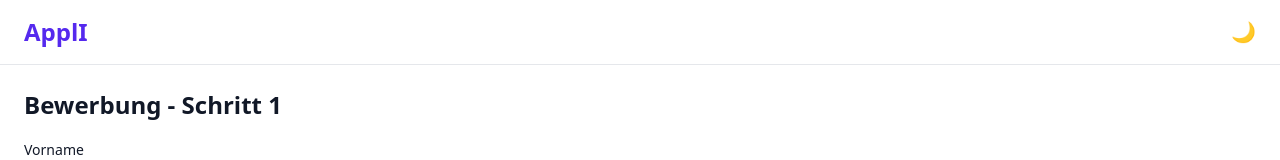
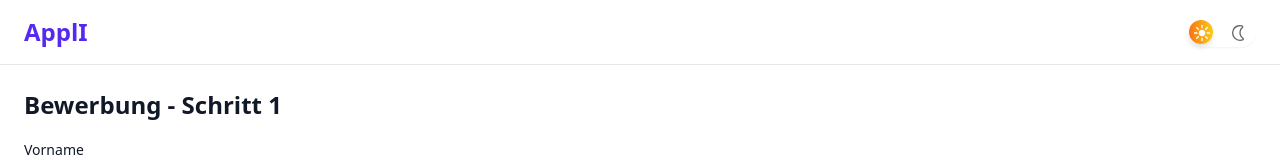
Before and after one commit to LuisAll12/ApplI, a Vue app: page /chat/new in a window 1280 px wide. Shown: the top 160 px of the page. Built offline with nearby package versions, Linux system fonts and the light colour scheme.

Commit message:
feat: implement DarkToggle component and enhance dark mode functionality

```diff
--- /dev/null
+++ b/src/components/DarkToggle.vue
@@ -0,0 +1,46 @@
+<template>
+    <label class="inline-flex items-center relative cursor-pointer">
+        <input
+        class="peer hidden"
+        type="checkbox"
+        :checked="dark"
+        @change="toggleDark"/>
+        <div
+            class="relative w-[70px] h-[30px] bg-white peer-checked:bg-zinc-500 rounded-full
+            after:absolute after:content-[''] after:w-[24px] after:h-[24px] after:bg-gradient-to-r from-orange-500 to-yellow-400
+            peer-checked:after:from-zinc-900 peer-checked:after:to-zinc-900 after:rounded-full
+            after:top-[3px] after:left-[3px] active:after:w-[30px]
+            peer-checked:after:left-[67px] peer-checked:after:translate-x-[-100%]
+            shadow-sm duration-300 after:duration-300 after:shadow-md">
+        </div>
+
+        <!-- Sonne -->
+        <svg
+            viewBox="0 0 24 24"
+            class="fill-white peer-checked:opacity-60 absolute w-4 h-4 left-[8px] top-[8px]"
+            xmlns="http://www.w3.org/2000/svg">
+        <path
+            d="M12,17c-2.76,0-5-2.24-5-5s2.24-5,5-5,5,2.24,5,5-2.24,5-5,5ZM13,0h-2V5h2V0Zm0,19h-2v5h2v-5ZM5,11H0v2H5v-2Zm19,0h-5v2h5v-2Zm-2.81-6.78l-1.41-1.41-3.54,3.54,1.41,1.41,3.54-3.54ZM7.76,17.66l-1.41-1.41-3.54,3.54,1.41,1.41,3.54-3.54Zm0-11.31l-3.54-3.54-1.41,1.41,3.54,3.54,1.41-1.41Zm13.44,13.44l-3.54-3.54-1.41,1.41,3.54,3.54,1.41-1.41Z"/>
+        </svg>
+
+        <!-- Mond -->
+        <svg
+            viewBox="0 0 24 24"
+            class="fill-black opacity-60 peer-checked:opacity-70 peer-checked:fill-white absolute w-4 h-4 right-[8px] top-[8px]"
+            xmlns="http://www.w3.org/2000/svg">
+        <path
+            d="M12.009,24A12.067,12.067,0,0,1,.075,10.725,12.121,12.121,0,0,1,10.1.152a13,13,0,0,1,5.03.206,2.5,2.5,0,0,1,1.8,1.8,2.47,2.47,0,0,1-.7,2.425c-4.559,4.168-4.165,10.645.807,14.412h0a2.5,2.5,0,0,1-.7,4.319A13.875,13.875,0,0,1,12.009,24Zm.074-22a10.776,10.776,0,0,0-1.675.127,10.1,10.1,0,0,0-8.344,8.8A9.928,9.928,0,0,0,4.581,18.7a10.473,10.473,0,0,0,11.093,2.734.5.5,0,0,0,.138-.856h0C9.883,16.1,9.417,8.087,14.865,3.124a.459.459,0,0,0,.127-.465.491.491,0,0,0-.356-.362A10.68,10.68,0,0,0,12.083,2Z"/>
+        </svg>
+    </label>
+</template>
+
+<script setup lang="ts">
+import { onMounted } from 'vue'
+import { useDarkMode } from '../composables/useDarkMode'
+
+const { dark, toggleDark, initDarkMode } = useDarkMode()
+
+onMounted(() => {
+  initDarkMode()
+})
+</script>
--- a/src/composables/useDarkMode.js
+++ b/src/composables/useDarkMode.js
@@ -1,18 +1,25 @@
-import { ref, onMounted } from 'vue'
+// composables/useDarkMode.ts
+import { ref } from 'vue'
 
 const dark = ref(false)
 
-export function useDarkMode() {
+const updateDom = () => {
+  document.documentElement.classList.toggle('dark', dark.value)
+}
+
 const initDarkMode = () => {
-    dark.value = localStorage.theme === 'dark'
-    document.documentElement.classList.toggle('dark', dark.value)
+  const saved = localStorage.theme
+  const prefersDark = window.matchMedia('(prefers-color-scheme: dark)').matches
+  dark.value = saved === 'dark' || (!saved && prefersDark)
+  updateDom()
 }
 
 const toggleDark = () => {
   dark.value = !dark.value
-    document.documentElement.classList.toggle('dark', dark.value)
+  updateDom()
   localStorage.theme = dark.value ? 'dark' : 'light'
 }
 
+export function useDarkMode() {
   return { dark, toggleDark, initDarkMode }
 }
--- a/src/views/NewChatView.vue
+++ b/src/views/NewChatView.vue
@@ -1,12 +1,13 @@
 <script setup>
 import { ref, reactive, computed } from 'vue'
-import { useRoute } from 'vue-router'
+import { useRoute, useRouter } from 'vue-router'
 import { useDarkMode } from '../composables/useDarkMode.js'
+import DarkToggle from '../components/DarkToggle.vue'
 import { ArrowLeftIcon, ArrowRightIcon, CheckIcon } from '@heroicons/vue/24/solid'
 import phoneMockup from '../assets/images/phone-mockup.png'
 
 const route = useRoute()
-const router = useRoute()
+const router = useRouter()
 const { dark, toggleDark } = useDarkMode()
 const jobTitle = route.query.title || null
 const skipJobStep = !!jobTitle
@@ -152,12 +153,10 @@ const prevStep = () => {
 </script>
 
 <template>
-    <header class="flex justify-between items-center px-6 py-4 bg-white dark:bg-gray-dark-700 border-b dark:border-gray-dark-500">
-        <h1 @click="router.push('/')" class="text-2xl font-bold text-primary">ApplI</h1>
-        <button @click="toggleDark" class="text-xl">
-        {{ dark ? '☀️' : '🌙' }}
-    </button>
-    </header>
+  <header class="flex justify-between items-center px-6 py-4 bg-white dark:bg-gray-dark-700 border-b dark:border-gray-dark-500">
+    <h1 @click="router.push('/')" class="text-2xl font-bold text-primary cursor-pointer">ApplI</h1>
+    <DarkToggle />
+  </header>
     <div class="min-h-screen w-full p-6 bg-white text-gray-900 dark:bg-gray-dark-900 dark:text-white transition-colors">
 
         <h2 class="text-2xl font-bold mb-4">Bewerbung - Schritt {{ step }}</h2>
@@ -360,7 +359,7 @@ const prevStep = () => {
                     bg-primary hover:bg-primary-light
                     text-white shadow-md">
                 <component :is="step < maxStep ? ArrowRightIcon : CheckIcon" class="w-5 h-5" />
-                {{ step < maxStep ? 'Weiter' : 'Abschliessen' }}
+                {{ step < maxStep ? 'Weiter' : 'Bewerbungsschreiben erstellen' }}
             </button>
         </div>
     </div>
```
Lines whose indentation alone changed are shown as unchanged.
